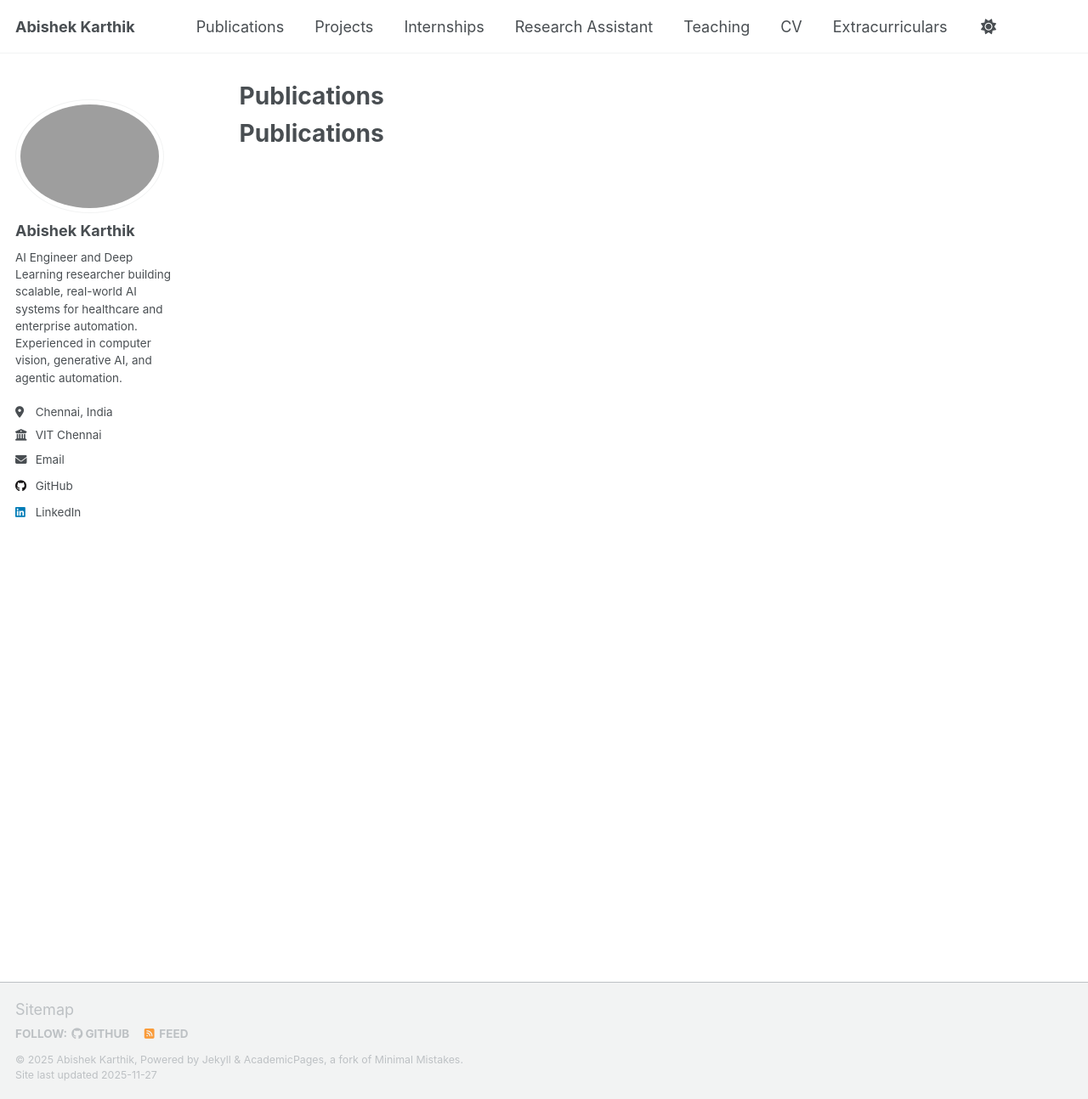
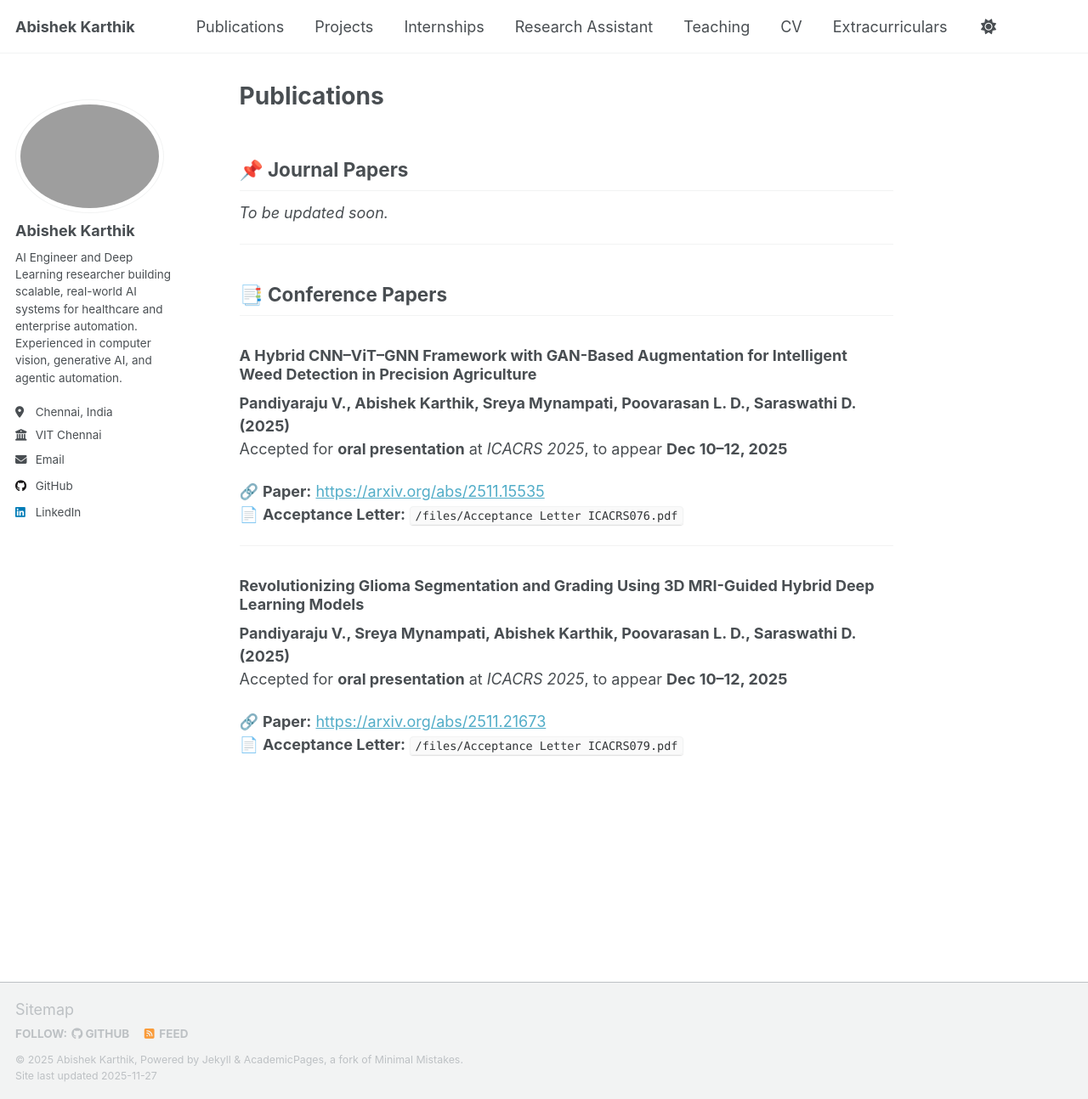
Before and after one commit to Abishekkarthik07/abishekkarthik07.github.io, a Jekyll site: the page built from _pages/publications.md, in a window 1280 px wide and 1294 px high. Shown: the whole window at 85% size. Built offline with Jekyll 4.4.1, drawn with Linux system fonts in a browser that asks for light colours; a script that is not in the unit is left out.

Commit message:
Added formatted conference publications section with links

```diff
--- a/_pages/publications.md
+++ b/_pages/publications.md
@@ -1,8 +1,28 @@
 ---
 layout: single
+title: "Publications"
 author_profile: true
-title: "Publications"
-permalink: /publications/
 ---
 
-# Publications
+## 📌 Journal Papers
+_To be updated soon._
+
+---
+
+## 📑 Conference Papers
+
+### **A Hybrid CNN–ViT–GNN Framework with GAN-Based Augmentation for Intelligent Weed Detection in Precision Agriculture**
+**Pandiyaraju V., Abishek Karthik, Sreya Mynampati, Poovarasan L. D., Saraswathi D. (2025)**
+Accepted for **oral presentation** at *ICACRS 2025*, to appear **Dec 10–12, 2025**
+
+🔗 **Paper:** <https://arxiv.org/abs/2511.15535>
+📄 **Acceptance Letter:** `/files/Acceptance Letter ICACRS076.pdf`
+
+---
+
+### **Revolutionizing Glioma Segmentation and Grading Using 3D MRI-Guided Hybrid Deep Learning Models**
+**Pandiyaraju V., Sreya Mynampati, Abishek Karthik, Poovarasan L. D., Saraswathi D. (2025)**
+Accepted for **oral presentation** at *ICACRS 2025*, to appear **Dec 10–12, 2025**
+
+🔗 **Paper:** <https://arxiv.org/abs/2511.21673>
+📄 **Acceptance Letter:** `/files/Acceptance Letter ICACRS079.pdf`
```
Also changed, not shown: 2 other files.
